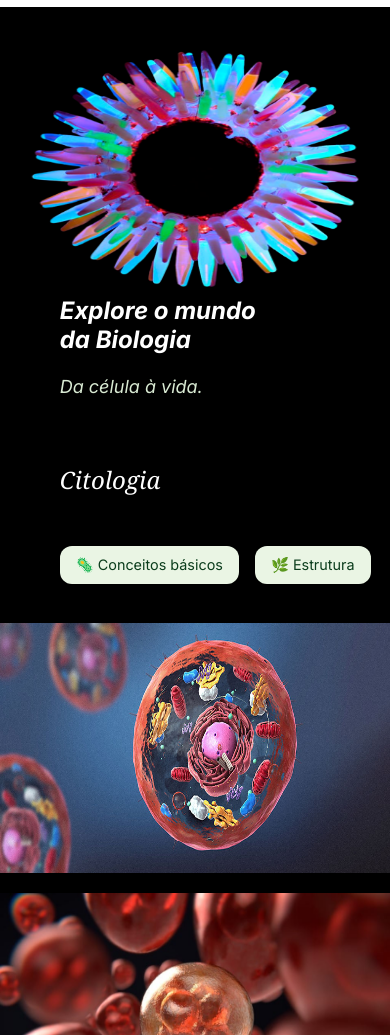
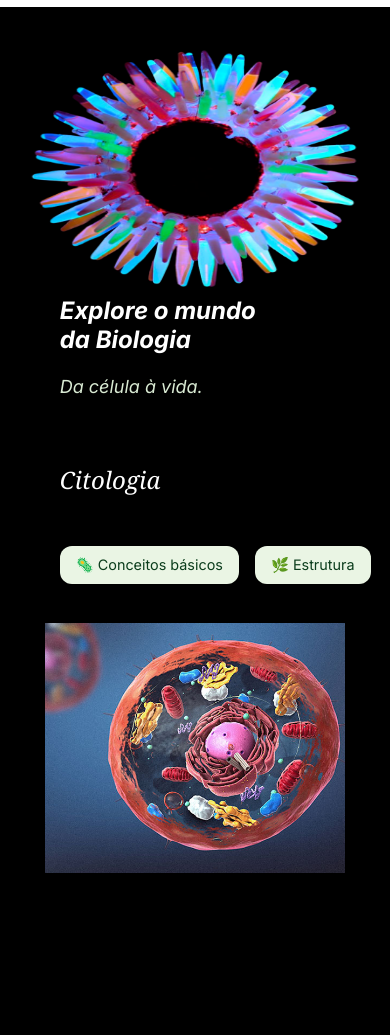
Before and after one commit to GustavoBabberg/Site-Biologia-Citologia, a plain HTML site: page index.html in a window 390 px wide. Shown: the part 65-1100 px from the top of the page. After the commit the page ends 938 px from the top, so only its background shows below. Drawn offline with nearby package versions, Linux system fonts and the light colour scheme; files whose address does not match are found by name; a web font is replaced by a local one.

Commit message:
Update index.css
add carrousel styles

```diff
--- a/index.css
+++ b/index.css
@@ -119,6 +119,43 @@ h3 {
   height: auto;
 }
 
+/* Carrousel */
+.layout-carrousel {
+  display: grid;
+  grid-template-columns: repeat(3, 1fr);
+}
+
+.carrossel {
+  grid-column: 2;
+  width: 800px;
+  overflow: hidden;
+  position: relative;
+}
+
+.slides {
+  display: flex;
+  width: 300%;
+  animation: slide 40s infinite linear;
+}
+
+.slides img {
+  width: 100%;
+}
+
+@keyframes slide {
+  0% {
+    margin-left: 0;
+  }
+  30% {
+    margin-left: -100%;
+  }
+  60% {
+    margin-left: -200%;
+  }
+  100% {
+    margin-left: 0;
+  }
+}
 
 /* ==== RESPONSIVIDADE ==== */
 
@@ -168,6 +205,10 @@ h3 {
   header > section > a {
     font-size: 0.9rem;
   }
+
+  .carrossel {
+    width: 500px;
+  }
 }
 
 @media (max-width: 480px) {
@@ -188,4 +229,8 @@ h3 {
     grid-column: 1;
     height: 250px;
   }
+
+  .carrossel {
+    width: 300px;
+  }
 }
```
